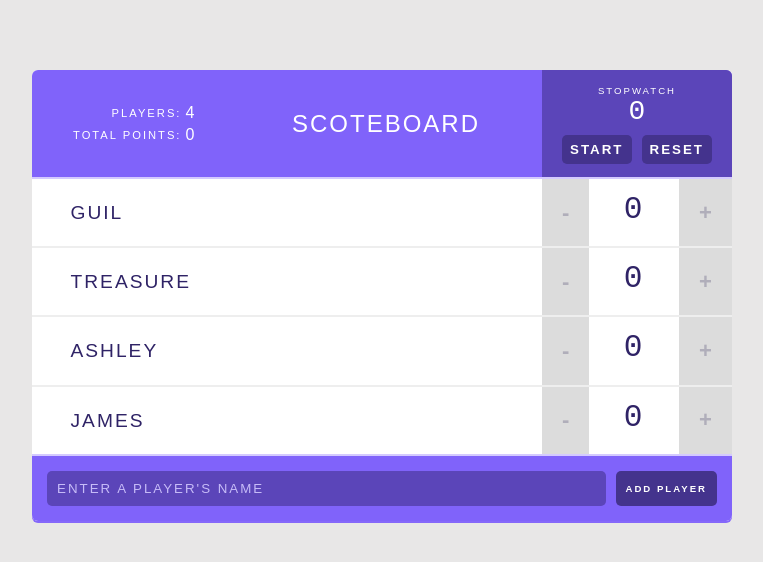
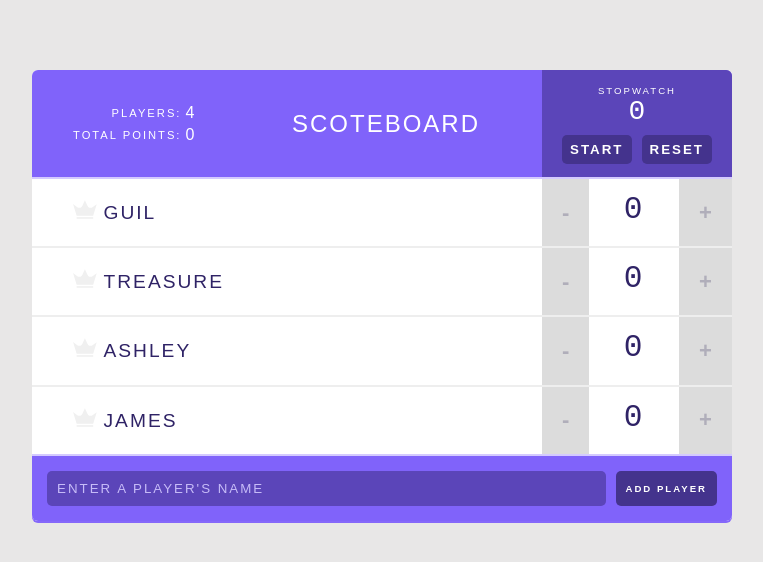
Before and after one commit to FanFunKat/Playground, a React (Vite) app in the folder 24th_challenge/my-app/: page / in a window 1280 px wide. Shown: the top 562 px of the page, without its empty margins (258-1021 px from the left). Built offline with nearby package versions, Linux system fonts and the light colour scheme.

Commit message:
added high score crown

```diff
--- a/24th_challenge/my-app/src/App.jsx
+++ b/24th_challenge/my-app/src/App.jsx
@@ -1,4 +1,4 @@
-import React, { useState, useRef } from 'react';
+import React, { useState, useRef, useEffect } from 'react';
 
 import { Header } from './components/Header';
 import Player from './components/Player';
@@ -29,8 +29,13 @@ export function App() {
   ]);
 
   // const [nextPlayerId, settNextPlayerId] = useState(5);
+  const [highScore, setHighScore] = useState();
+  const nextPlayerId = useRef(5);
 
-  const nextPlayerId = useRef(5);
+  useEffect(() => {
+    const scores = players.map(player => player.score);
+    setHighScore(Math.max(...scores));
+  }, [players]);
 
 
   const handleRemovePlayer = (id) => {
@@ -75,6 +80,7 @@ export function App() {
           score={player.score}
           removePlayer={handleRemovePlayer}
           changeScore={handleScoreChange}
+          isHighScore={player.score === highScore && highScore !== 0}
         />
       )}
       <AddPlayerForm addPlayer={handleAddPlayer} />
--- a/24th_challenge/my-app/src/components/Icon.jsx
+++ b/24th_challenge/my-app/src/components/Icon.jsx
@@ -1,9 +1,9 @@
 import React from 'react';
 import PropTypes from 'prop-types';
 
-export function Icon({ isHghScore }) {
+export function Icon({ isHighScore }) {
   return (
-    <svg viewBox="0 0 44 35" className={isHghScore ? "is-high-score" : null}>
+    <svg viewBox="0 0 44 35" className={isHighScore ? "is-high-score" : null}>
       <path d="M26.7616 10.6207L21.8192 0L16.9973 10.5603C15.3699 14.1207 10.9096 15.2672 7.77534 12.9741L0 7.24138L6.56986 28.8448H37.0685L43.5781 7.72414L35.7425 13.0948C32.6685 15.2672 28.3288 14.0603 26.7616 10.6207Z" transform="translate(0 0.301727)" />
       <rect width="30.4986" height="3.07759" transform="translate(6.56987 31.5603)" />
     </svg>
@@ -11,5 +11,5 @@ export function Icon({ isHghScore }) {
 }
 
 Icon.propTypes = {
-  isHghScore: PropTypes.bool.isRequired
+  isHighScore: PropTypes.bool.isRequired
 }
--- a/24th_challenge/my-app/src/components/Player.jsx
+++ b/24th_challenge/my-app/src/components/Player.jsx
@@ -1,13 +1,14 @@
 import React, { memo } from "react";
 import PropTypes from 'prop-types';
 import { Counter } from "./Counter"
+import { Icon } from "./Icon"
 
-function Player({ name, id, score, removePlayer, changeScore }) {
+function Player({ name, id, score, removePlayer, changeScore, isHighScore }) {
   return (
     <div className="player">
       <span className="player-name">
         <button className="remove-player" onClick={() => removePlayer(id)}>✖</button>
-
+        <Icon isHighScore={isHighScore} />
         {name}
       </span>
 
@@ -21,7 +22,7 @@ function Player({ name, id, score, removePlayer, changeScore }) {
 }
 
 const playerPropsAreEqual = (prevProps, nextProps) => {
-  return prevProps.score === nextProps.score && prevProps.name === nextProps.name;
+  return prevProps.score === nextProps.score && prevProps.isHighScore === nextProps.isHighScore;
 }
 
 Player.propTypes = {
@@ -29,7 +30,8 @@ Player.propTypes = {
   id: PropTypes.number.isRequired,
   score: PropTypes.number.isRequired,
   removePlayer: PropTypes.func.isRequired,
-  changeScore: PropTypes.func.isRequired
+  changeScore: PropTypes.func.isRequired,
+  isHighScore: PropTypes.bool.isRequired
 };
 
 export default memo(Player, playerPropsAreEqual);
```
